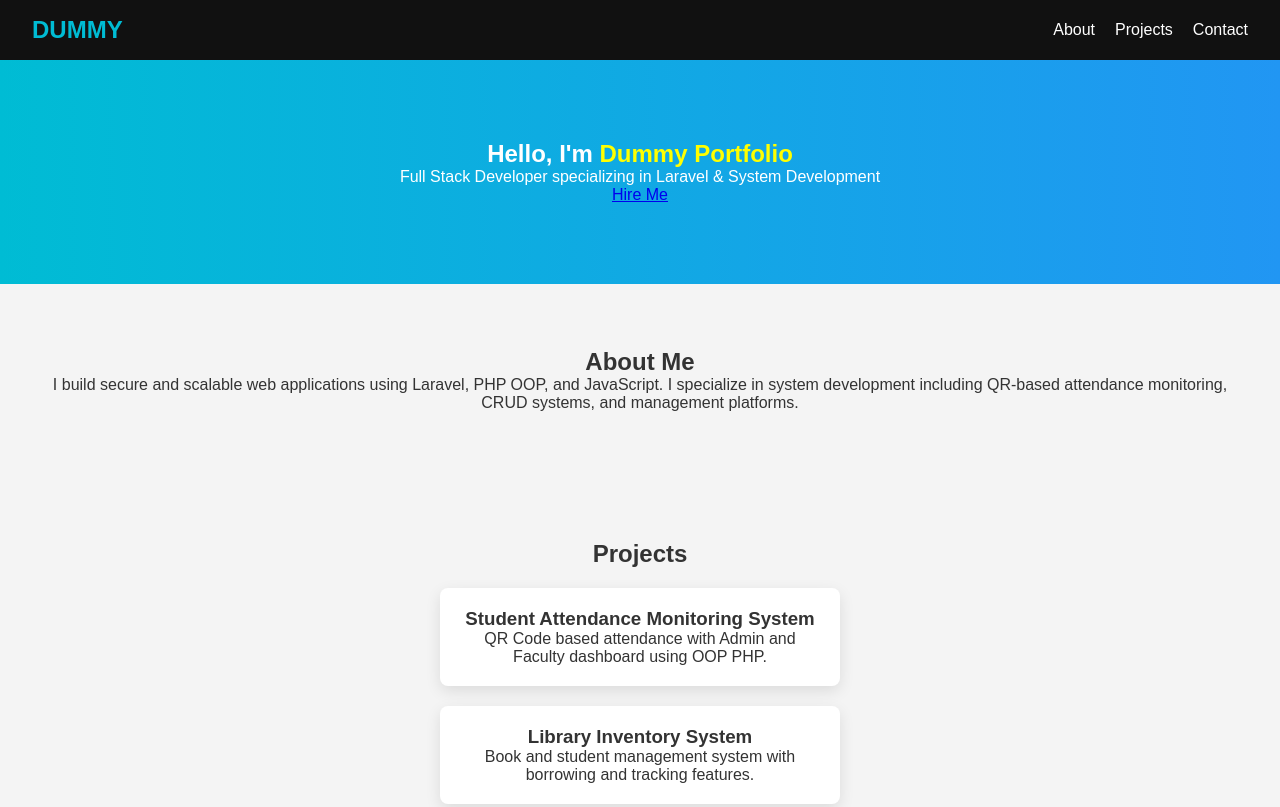
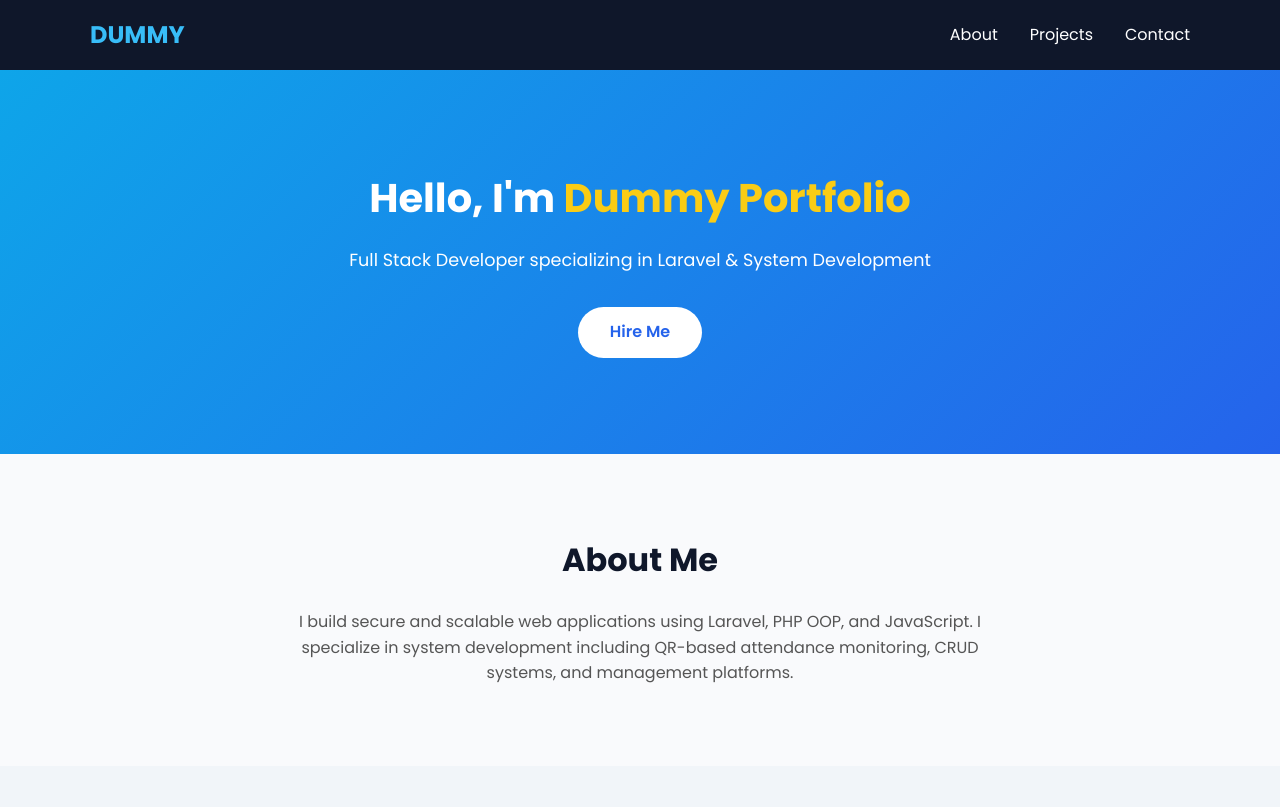
Before and after one commit to LusteJohn/test_repo, a website built with Vite: page index.html in a window 1280 px wide. Shown: the top 807 px of the page. Built offline with nearby package versions, Linux system fonts and the light colour scheme.

Commit message:
Add files via upload

```diff
--- a/src/style.css
+++ b/src/style.css
@@ -1,79 +1,154 @@
+/* Reset */
 * {
   margin: 0;
   padding: 0;
   box-sizing: border-box;
-  font-family: Arial, sans-serif;
 }
 
 body {
-  background: #f4f4f4;
+  font-family: 'Poppins', sans-serif;
+  background: #f9fafc;
   color: #333;
+  line-height: 1.6;
 }
 
-header {
-  background: #111;
-  padding: 1rem 2rem;
+/* Container */
+.container {
+  width: 90%;
+  max-width: 1100px;
+  margin: auto;
 }
 
-nav {
+/* Header */
+.header {
+  background: #0f172a;
+  padding: 1rem 0;
+  position: sticky;
+  top: 0;
+  z-index: 1000;
+}
+
+.nav {
   display: flex;
   justify-content: space-between;
   align-items: center;
 }
 
-nav ul {
+.logo {
+  color: #38bdf8;
+  font-weight: 700;
+  font-size: 1.5rem;
+}
+
+.nav-links {
   list-style: none;
   display: flex;
-  gap: 20px;
+  gap: 2rem;
 }
 
-nav a {
-  color: white;
+.nav-links a {
   text-decoration: none;
+  color: #fff;
+  font-weight: 500;
+  transition: color 0.3s ease;
 }
 
-.logo {
-  color: #00bcd4;
+.nav-links a:hover {
+  color: #38bdf8;
 }
 
+/* Hero Section */
 .hero {
+  background: linear-gradient(135deg, #0ea5e9, #2563eb);
+  color: white;
+  padding: 6rem 0;
   text-align: center;
-  padding: 5rem 2rem;
-  background: linear-gradient(to right, #00bcd4, #2196f3);
+}
+
+.hero-content h2 {
+  font-size: 2.5rem;
+  margin-bottom: 1rem;
+}
+
+.hero-content span {
+  color: #facc15;
+}
+
+.hero-content p {
+  font-size: 1.1rem;
+  margin-bottom: 2rem;
+}
+
+/* Button */
+.btn-primary {
+  display: inline-block;
+  padding: 0.8rem 2rem;
+  background: white;
+  color: #2563eb;
+  font-weight: 600;
+  text-decoration: none;
+  border-radius: 50px;
+  transition: all 0.3s ease;
+}
+
+.btn-primary:hover {
+  background: #0f172a;
   color: white;
 }
 
-.hero span {
-  color: yellow;
+/* Sections */
+.section {
+  padding: 5rem 0;
+  text-align: center;
 }
 
-button {
-  padding: 10px 20px;
-  margin-top: 20px;
-  border: none;
-  cursor: pointer;
-  background: #111;
-  color: white;
-  border-radius: 5px;
+.bg-light {
+  background: #f1f5f9;
 }
 
-.section {
-  padding: 4rem 2rem;
-  text-align: center;
+.section-title {
+  font-size: 2rem;
+  margin-bottom: 1.5rem;
+  color: #0f172a;
+}
+
+.section-text {
+  max-width: 700px;
+  margin: auto;
+  color: #555;
+}
+
+/* Projects */
+.projects-grid {
+  display: grid;
+  grid-template-columns: repeat(auto-fit, minmax(280px, 1fr));
+  gap: 2rem;
+  margin-top: 2rem;
 }
 
 .card {
   background: white;
-  padding: 20px;
-  margin: 20px auto;
-  max-width: 400px;
-  border-radius: 8px;
-  box-shadow: 0 5px 15px rgba(0,0,0,0.1);
+  padding: 2rem;
+  border-radius: 12px;
+  box-shadow: 0 10px 25px rgba(0, 0, 0, 0.05);
+  transition: transform 0.3s ease, box-shadow 0.3s ease;
 }
 
-footer {
+.card:hover {
+  transform: translateY(-8px);
+  box-shadow: 0 15px 35px rgba(0, 0, 0, 0.1);
+}
+
+.card h3 {
+  margin-bottom: 1rem;
+  color: #2563eb;
+}
+
+/* Footer */
+.footer {
+  background: #0f172a;
+  color: white;
   text-align: center;
-  padding: 1rem;
-  background: #111;
-  color: white;
+  padding: 1.5rem 0;
+  margin-top: 3rem;
 }
```
